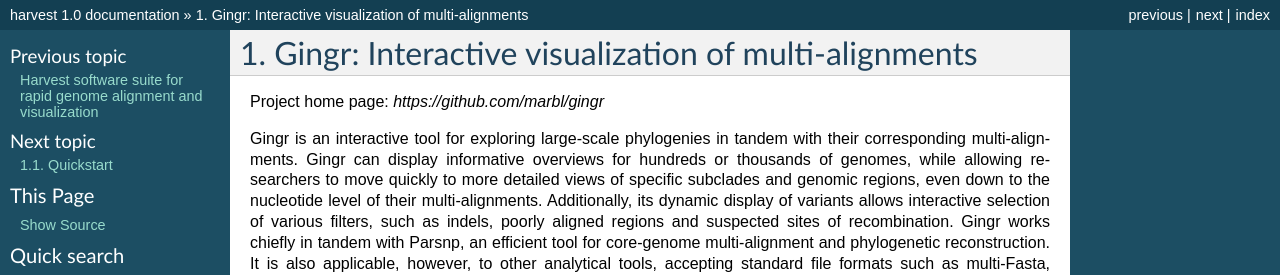
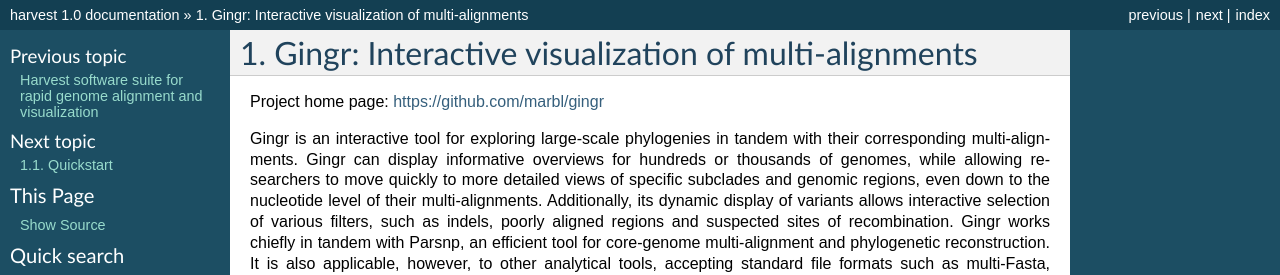
Before and after one commit to marbl/harvest, a Sphinx documentation site: the page built from docs/content/gingr.rst, in a window 1280 px wide. Shown: the top 275 px of the page. Built offline with Sphinx 7.4.7, drawn with Linux system fonts in a browser that asks for light colours; pages that are not in the unit, such as notebooks, are missing from menus.

```diff
--- a/docs/content/gingr.rst
+++ b/docs/content/gingr.rst
@@ -2,7 +2,7 @@
 Gingr: Interactive visualization of multi-alignments
 ====================================================
 
-Project home page: `https://github.com/marbl/gingr`
+Project home page: https://github.com/marbl/gingr
 
 Gingr is an interactive tool for exploring large-scale phylogenies in tandem with their corresponding multi-alignments. Gingr can display informative overviews for hundreds or thousands of genomes, while allowing researchers to move quickly to more detailed views of specific subclades and genomic regions, even down to the nucleotide level of their multi-alignments. Additionally, its dynamic display of variants allows interactive selection of various filters, such as indels, poorly aligned regions and suspected sites of recombination. Gingr works chiefly in tandem with Parsnp, an efficient tool for core-genome multi-alignment and phylogenetic reconstruction. It is also applicable, however, to other analytical tools, accepting standard file formats such as multi-Fasta, XMFA, Newick and VCF.
 
```
